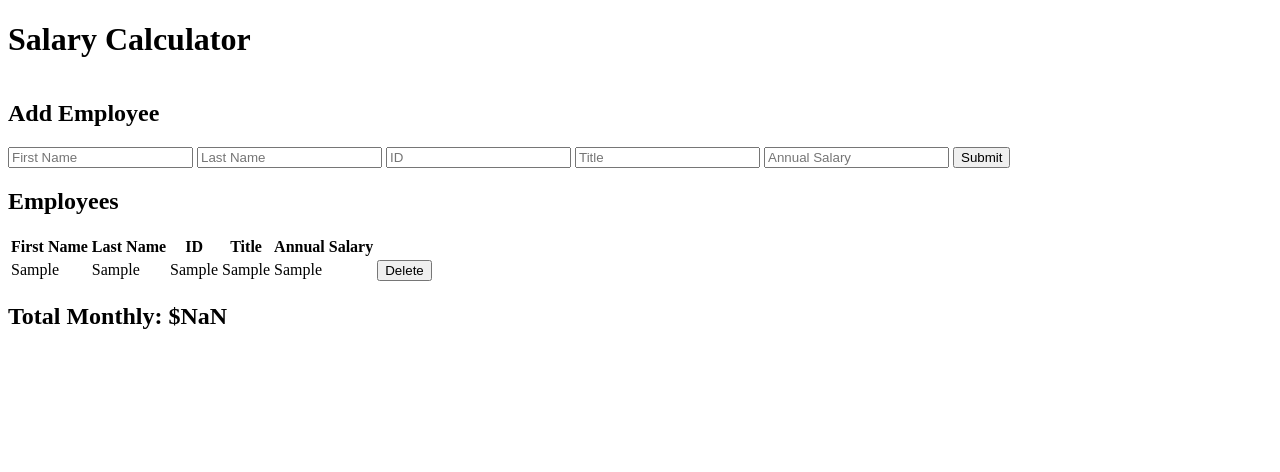
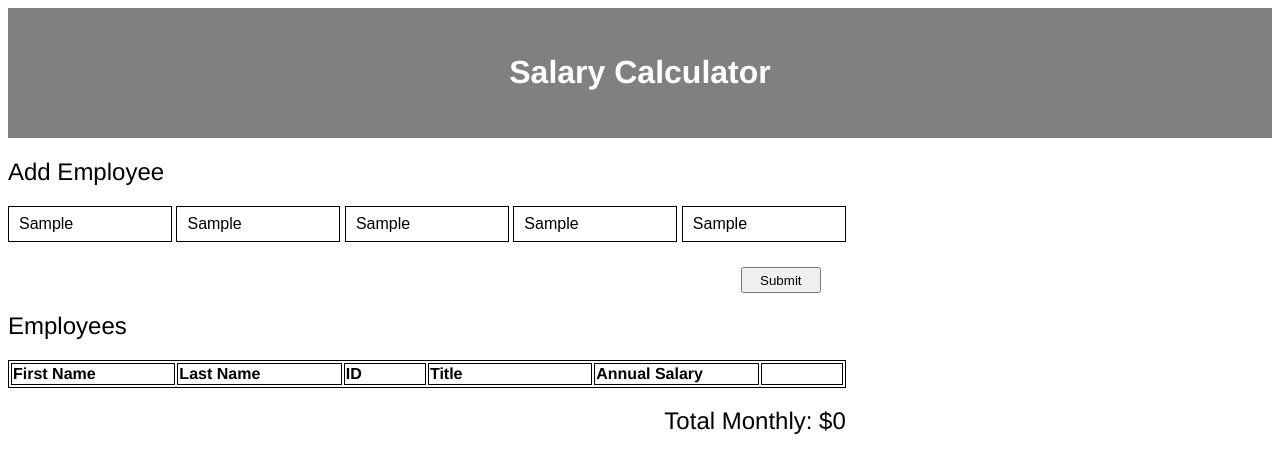
Before and after one commit to benped/weekend-jquery-salary-calculator, a plain HTML site: page index.html in a window 1280 px wide. Both pictures are taken after typing "Sample", "Sample", "Sample", "Sample", "Sample" into the empty fields and a click on the button "Submit". Drawn offline with Linux system fonts and the light colour scheme.

Commit message:
submit button placement adjusted

```diff
--- a/client.js
+++ b/client.js
@@ -13,10 +13,14 @@
 // total salary table and added to the table
 //Empty checker turned off to make debugging easier
 function submitFunctions(){
-    // if(emptyChecker()==true){
-    //     alert("Please fill out all boxes!");
-    //     return false;
-    // } else {
+    if(emptyChecker()==true){
+        alert("Please fill out all boxes!");
+        return false;
+    }
+    if(numberChecker()==false){
+        alert("Salary needs to be a number!")
+        return false;
+    };
     salaryTotal();
     intakeInfo();
 // }
@@ -55,12 +59,13 @@
 
 // Calculates and pushes total salary to DOM - working
 function salaryTotal(){
-    salaryDollar += Number($('#salary').val());
-    $('#runningTotal').text(salaryDollar);
+    salaryDollar += (Number($('#salary').val()))/12;
+    $('#runningTotal').text(Math.round(salaryDollar));
         // Makes background red if over 20K
     if (salaryDollar > 20000){
         $('#salaryTotalDiv').addClass('redBackground')
     }
+
 }
 
 // Checks if any field is empty and throws a false if they are
@@ -75,6 +80,7 @@
     }
 }
 
+// DELETES ROW AND MOVES TOTAL DOWN
 function deleteRow(){
     console.log('this is', $(this));
     // remove the block
@@ -82,8 +88,18 @@
     console.log(salaryDollar);
     // console.log($(this,'#salaryDatum').text());
     // $(this).parents("tr").remove();
-    salaryDollar -= Number($(this).parents("tr").children("#salaryDatum").text());
+    salaryDollar -= (Number($(this).parents("tr").children("#salaryDatum").text()))/12;
     console.log(salaryDollar);
-    $('#runningTotal').text(salaryDollar);
+    $('#runningTotal').text(Math.round(salaryDollar));
     $(this).parents("tr").remove();
+    if (salaryDollar <= 20000){
+        $('#salaryTotalDiv').removeClass('redBackground')
+    }
 }
+
+function numberChecker(){
+    if (isNaN($('#salary').val())){
+        console.log('NOT A NUMBER?',$('#salary').val())
+        return false;
+    }
+};
--- a/index.html
+++ b/index.html
@@ -16,22 +16,37 @@
     <main>
         <div>
             <h2>Add Employee</h2>
+            <div>
             <input type="text" placeholder="First Name" id="firstName">
             <input type="text" placeholder="Last Name" id="lastName">
             <input type="text" placeholder="ID" id="ID">
             <input type="text" placeholder="Title" id="title">
             <input type="text" placeholder="Annual Salary" id="salary">
-            <button id="submitButton">Submit</button>
+            </div>
+            <div>
+                <button  id="submitButton">Submit</button>
+            </div>
+
+        </div>
+        <div id="spacer">
+
         </div>
         <div>
             <h2>Employees</h2>
             <table id="salaryTable">
+                <col class="column-one">
+                <col class="column-two">
+                <col class="column-three">
+                <col class="column-four">
+                <col class="column-five">
+                <col class="column-six">
                 <tr>
                     <th>First Name</th>
                     <th>Last Name</th>
                     <th>ID</th>
                     <th>Title</th>
                     <th>Annual Salary</th>
+                    <th></th>
                 </tr>
 
             </table>
--- a/style.css
+++ b/style.css
@@ -1,10 +1,76 @@
+html {
+    font-family: Helvetica, sans-serif
+}
+
+h2 {
+    font-weight: lighter;
+}
 main {
     display: inline-block;
 }
-button{
+#submitButton{
+    display: block;
+    float: right;
+    margin: 25px;
+    height: 2em;
+    width: 6em;
+
 
 }
 
 .redBackground{
     background-color: red;
 }
+
+#spacer{
+    height: 50px;
+}
+header {
+    background-color: gray;
+    text-align: center;
+    padding: 25px;
+    color: white;
+}
+
+input {
+    border: 1px black solid;
+    height: 2em;
+    font-size: 1em;
+    padding-left: 10px;
+    max-width: 150px;
+}
+
+.column-one {
+    width: 20%
+}
+
+.column-two {
+    width: 20%
+}
+.column-three {
+    width: 10%
+}
+.column-four {
+    width: 20%
+}
+.column-five {
+    width: 20%
+}
+.column-six {
+    width: 10%
+}
+
+th {
+    text-align: left;
+    border: 1px solid black;
+}
+
+table {
+    width: 100%;
+    border: 1px solid black;
+}
+
+#salaryTotalDiv {
+    display: flex;
+    flex-direction: row-reverse;
+}
```
